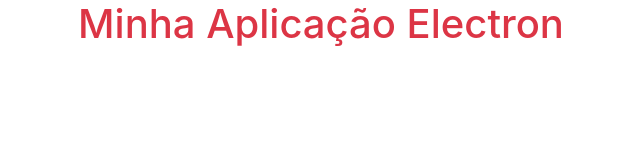
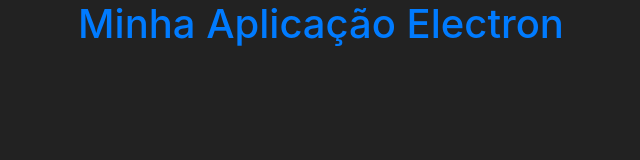
Before and after one commit to leoportogtr86/electron, an Electron app: page index.html in a window 1280 px wide. Shown: the whole page, without its empty margins (319-959 px from the left). Drawn offline with nearby package versions, Linux system fonts and the light colour scheme.

Commit message:
criacao da pasta public que contera o css e scripts js do lado do cliente

```diff
--- a/index.html
+++ b/index.html
@@ -10,11 +10,12 @@
     <link rel="stylesheet" href="https://maxcdn.bootstrapcdn.com/bootstrap/4.0.0/css/bootstrap.min.css"
         integrity="sha384-Gn5384xqQ1aoWXA+058RXPxPg6fy4IWvTNh0E263XmFcJlSAwiGgFAW/dAiS6JXm" crossorigin="anonymous">
 
+    <link rel="stylesheet" href="public/style.css">
     <title>Minha Aplicação Electron</title>
 </head>
 
 <body>
-    <h1 class="text-center text-danger">Minha Aplicação Electron</h1>
+    <h1 class="text-center text-primary">Minha Aplicação Electron</h1>
 
     <!-- Optional JavaScript -->
     <!-- jQuery first, then Popper.js, then Bootstrap JS -->
@@ -27,6 +28,8 @@
     <script src="https://maxcdn.bootstrapcdn.com/bootstrap/4.0.0/js/bootstrap.min.js"
         integrity="sha384-JZR6Spejh4U02d8jOt6vLEHfe/JQGiRRSQQxSfFWpi1MquVdAyjUar5+76PVCmYl"
         crossorigin="anonymous"></script>
+
+    <script src="public/script.js"></script>
 </body>
 
 </html>
--- /dev/null
+++ b/public/style.css
@@ -0,0 +1,3 @@
+body {
+    background-color: #222;
+}
```
Also changed, not shown: public/script.js (added).
